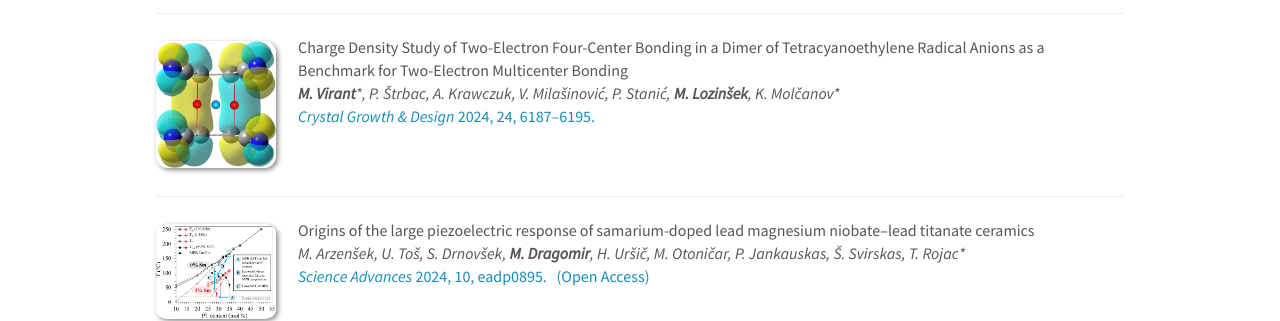
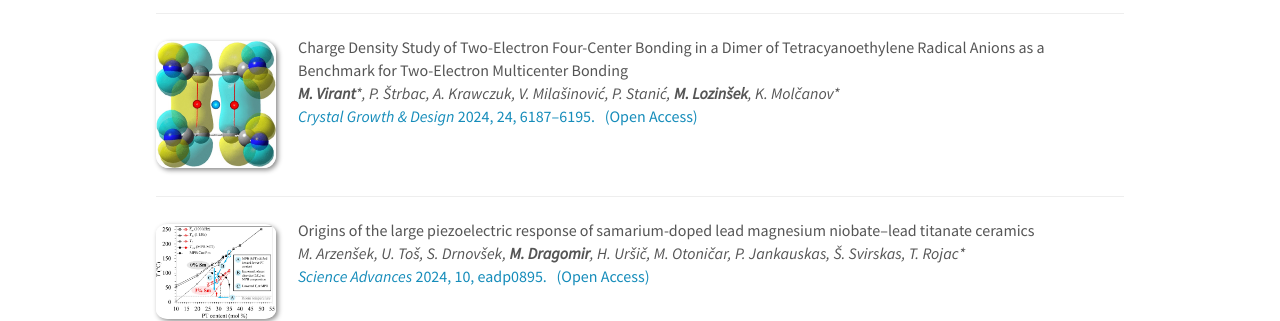
Before and after one commit to eccl-jsi/eccl-jsi.github.io, a Jekyll site: the page built from _pages/publications.md, in a window 1280 px wide and 900 px high, scrolled down 1937 px. Shown: the part 154-475 px from the top of the window. Built offline with Jekyll 4.4.1, drawn with Linux system fonts in a browser that asks for light colours; nearby versions of some CDN libraries.

Commit message:
Update publist.yml

```diff
--- a/_data/publist.yml
+++ b/_data/publist.yml
@@ -15,7 +15,7 @@
   highlight: 0
   image: CG&D2024-TOC.jpg
   link:
-    display: "<i>Crystal Growth & Design</i> 2024, 24, 6187–6195."
+    display: "<i>Crystal Growth & Design</i> 2024, 24, 6187–6195. &nbsp;&nbsp;(Open Access)"
     url: "https://doi.org/10.1021/acs.cgd.4c00342"
   title: "Charge Density Study of Two-Electron Four-Center Bonding in a Dimer of Tetracyanoethylene Radical Anions as a Benchmark for Two-Electron Multicenter Bonding"
 -
```
